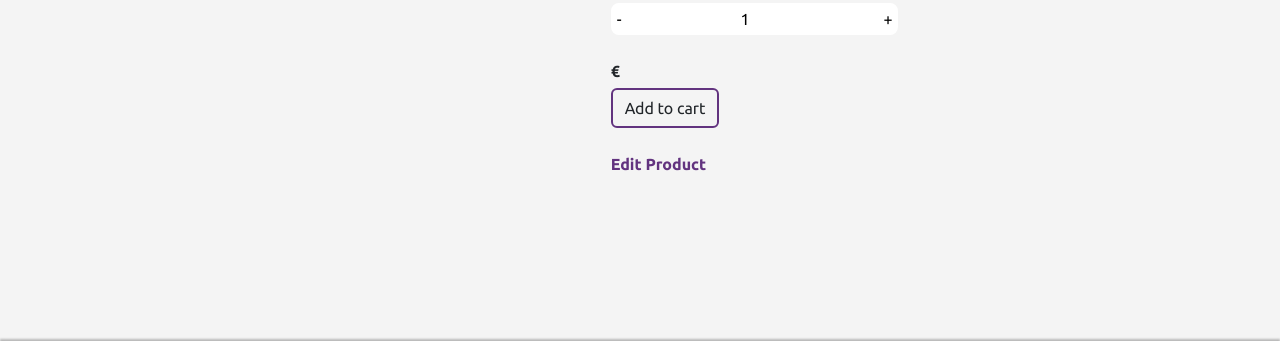
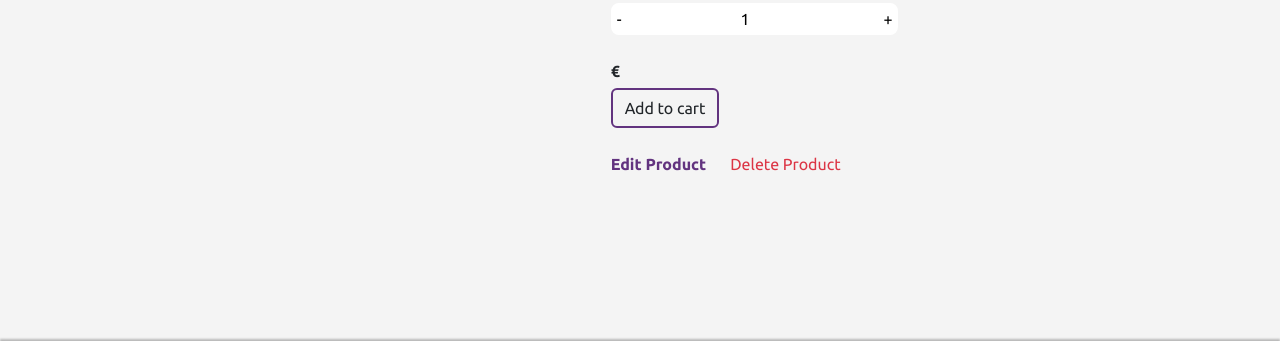
Before and after one commit to GenaPlem/django_music_store, a Django app: template products/templates/products/product_detail.html in a window 1280 px wide. Shown: the part 249-591 px from the top of the page. Run offline with Django 4.2, Linux system fonts and the light colour scheme; the template is opened without the code that fills it, so the values that code supplies are empty; the visitor is signed in with stand-in values (Sample User, id 1); some libraries are stand-ins or nearby versions; some web fonts are replaced.

Commit message:
Add link to delete product to product detail page

```diff
--- a/products/templates/products/product_detail.html
+++ b/products/templates/products/product_detail.html
@@ -53,7 +53,10 @@
                         <button type="submit" class="btn purple-btn mb-4">Add to cart</button>
                         <br>
                         {% if request.user.is_superuser %}
-                            <a href="{% url 'edit_product' product.id %}" class="purple-link">Edit Product</a>
+                            <div class="d-flex gap-4">
+                                <a href="{% url 'edit_product' product.id %}" class="purple-link">Edit Product</a>
+                                <a href="{% url 'delete_product' product.id %}" class="text-danger">Delete Product</a>
+                            </div>
                         {% endif %}
                     </form>
                 </div>
```
